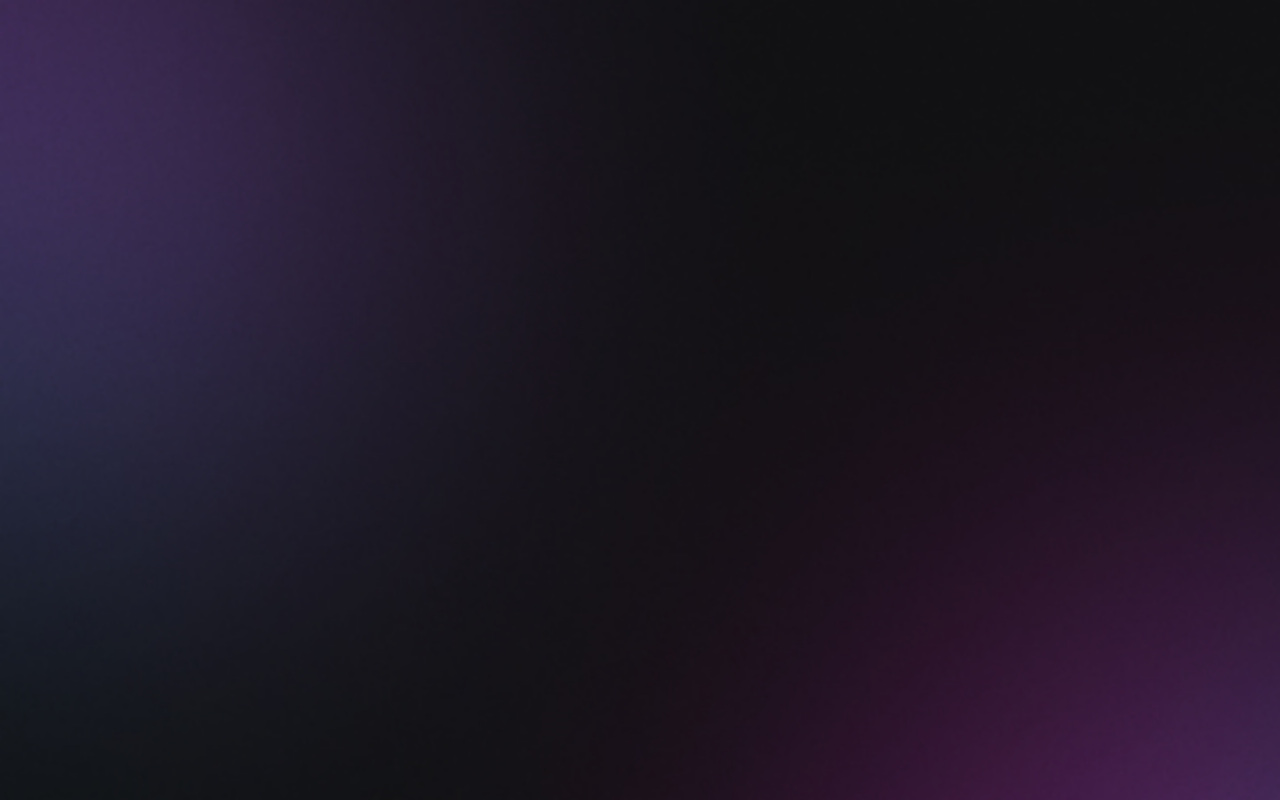
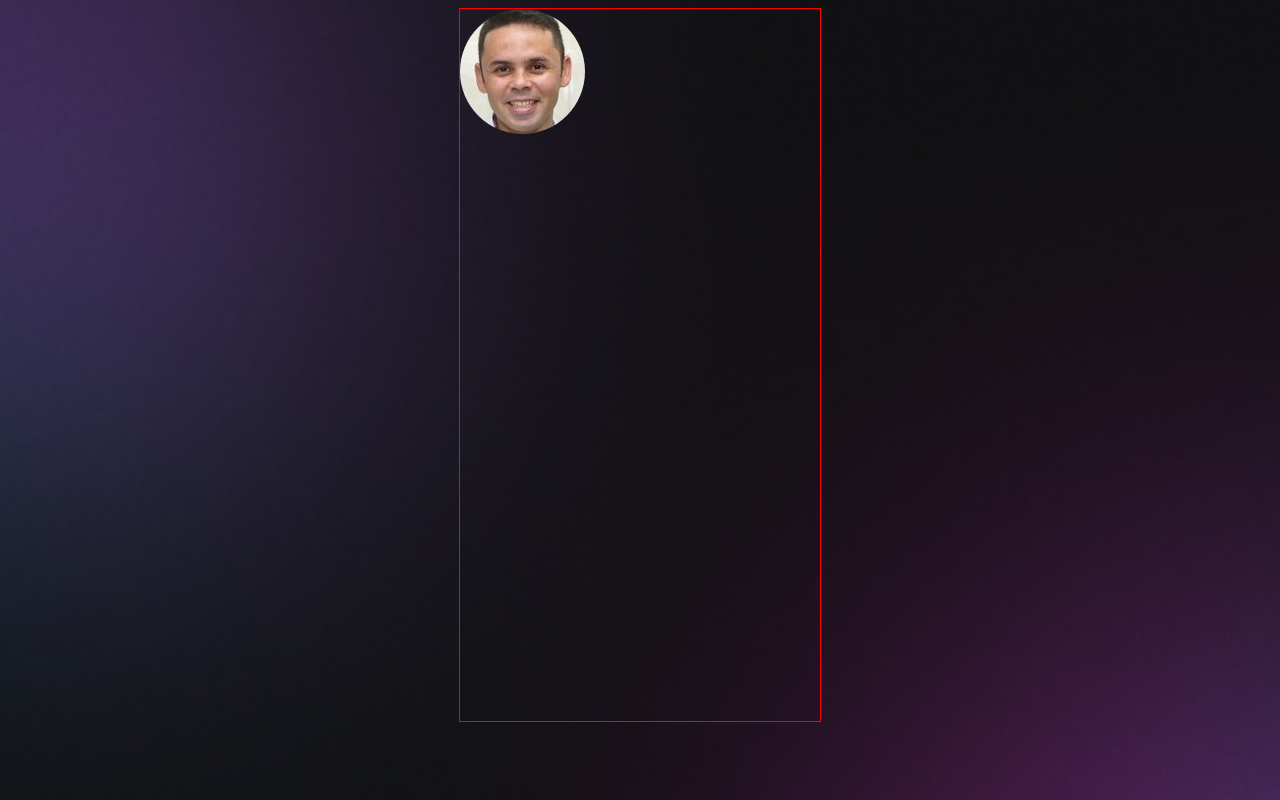
Before and after one commit to danilojduarte/DevLinks, a plain HTML site: page index.html in a window 1280 px wide. Drawn offline with Linux system fonts and the light colour scheme.

Commit message:
Adicionando img concluida

```diff
--- a/index.html
+++ b/index.html
@@ -8,8 +8,10 @@
     <title>DevLinks</title>
 </head>
 <body>
-    <div class="container">
-
+    <div id="container">
+        <div id="profile">
+            <img src="src/img/ImgPerfil.jpg" alt="Foto Perfil">
+        </div>
     </div>
 
 </body>
--- a/src/css/style.css
+++ b/src/css/style.css
@@ -1,3 +1,14 @@
 body {
     background: url(../img/BackgroundmobileDark.jpg) no-repeat top center/cover;
 }
+
+#container {
+    width: 360px;
+    height: 712px;
+    border: 1px solid red;
+    margin: auto;
+}
+
+#profile img {
+    border-radius: 50%;
+}
```
Also changed, not shown: src/img/ImgPerfil.jpg (added).
